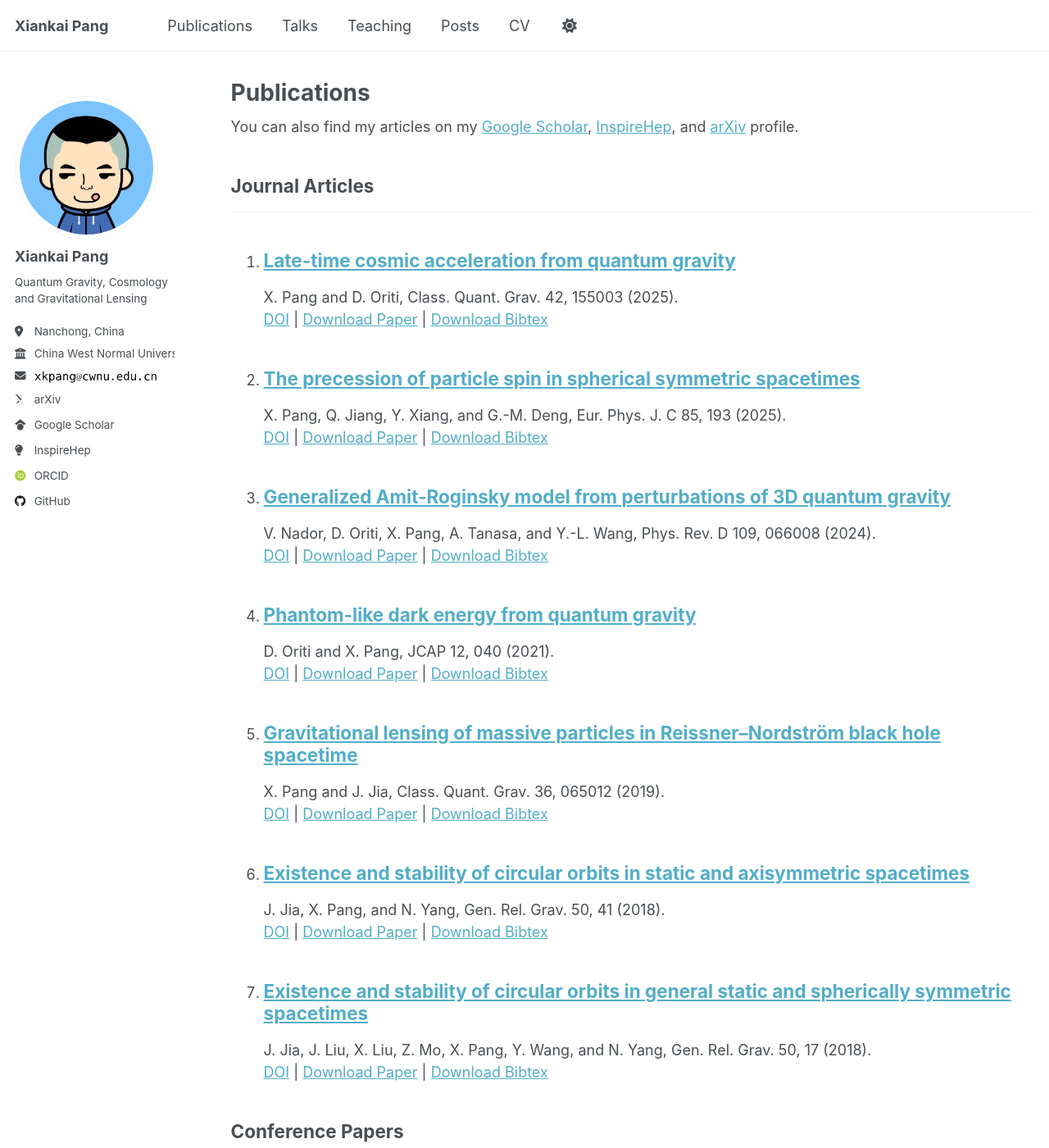
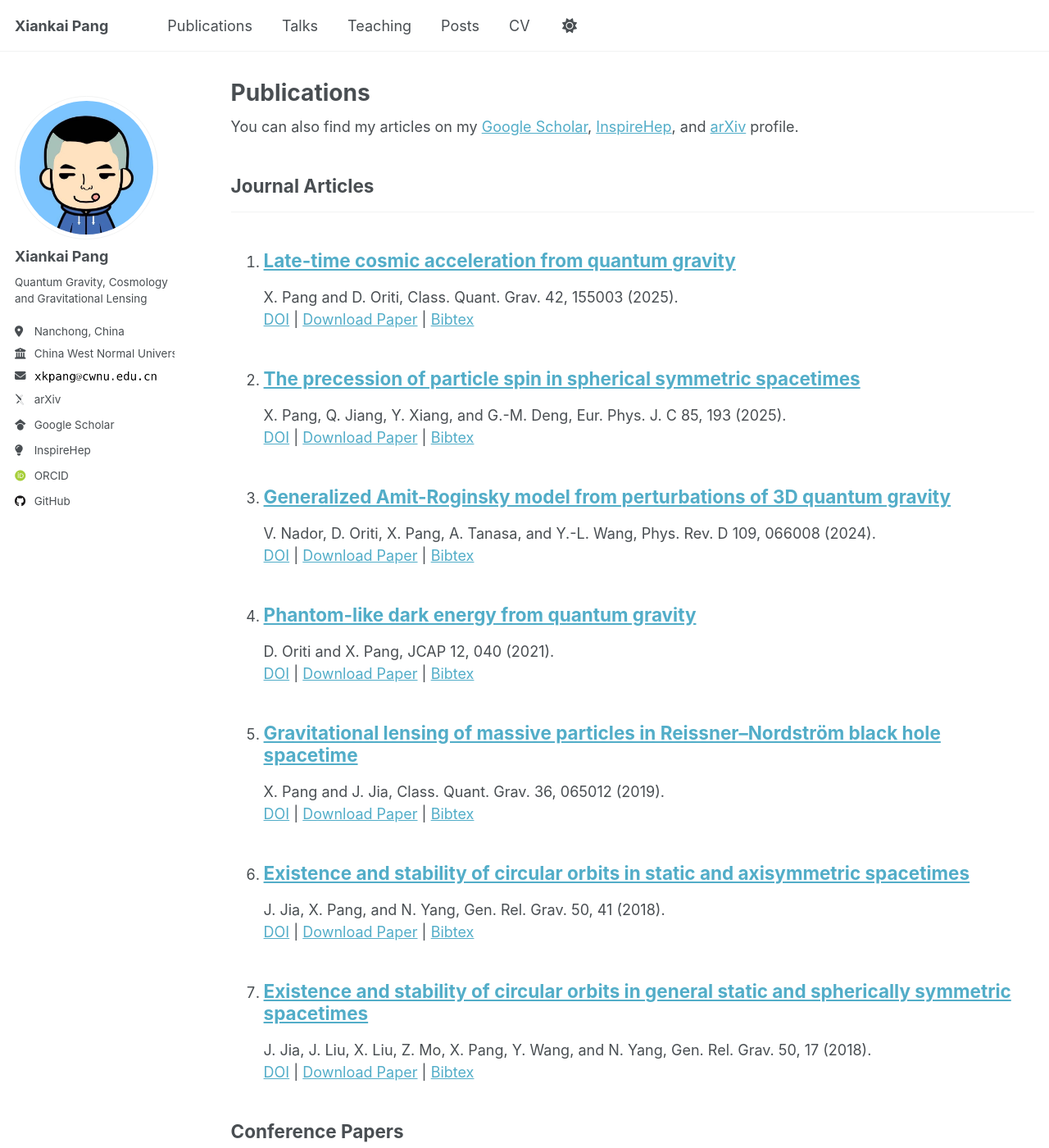
Before and after one commit to NineBeans2/NineBeans2.github.io, a Jekyll site: the page built from _pages/publications.html, in a window 1280 px wide and 1400 px high. Shown: the whole window at 82% size. Built offline with Jekyll 4.4.1, drawn with Linux system fonts in a browser that asks for light colours; some web fonts are replaced; a script that is not in the unit is left out; some of the changed text lies outside the part shown.

Commit message:
download bibtex changed to bibtex

```diff
--- a/_includes/archive-single.html
+++ b/_includes/archive-single.html
@@ -53,33 +53,33 @@
     {% endif %}
 
     {% if post.citation and post.paperurl and post.slidesurl and post.bibtexurl and post.doi %}
-      <p>{{ post.citation }}<br /><a href="{{ post.doi | prepend: "https://doi.org/" }}">DOI</a> | <a href="{{ post.paperurl }}">Download Paper</a> | <a href="{{ post.slidesurl }}">Download Slides</a> | <a href="{{ post.bibtexurl }}">Download Bibtex</a></p>
+      <p>{{ post.citation }}<br /><a href="{{ post.doi | prepend: "https://doi.org/" }}">DOI</a> | <a href="{{ post.paperurl }}">Download Paper</a> | <a href="{{ post.slidesurl }}">Download Slides</a> | <a href="{{ post.bibtexurl }}">Bibtex</a></p>
     {% elsif post.citation and post.paperurl and post.slidesurl %}
       <p>{{ post.citation }}<br /><a href="{{ post.paperurl }}">Download Paper</a> | <a href="{{ post.slidesurl }}">Download Slides</a></p>
     {% elsif post.citation and post.paperurl and post.bibtexurl and post.doi %}
-      <p>{{ post.citation }}<br /><a href="{{ post.doi | prepend: "https://doi.org/" }}">DOI</a> | <a href="{{ post.paperurl }}">Download Paper</a> | <a href="{{ post.bibtexurl }}">Download Bibtex</a></p>
+      <p>{{ post.citation }}<br /><a href="{{ post.doi | prepend: "https://doi.org/" }}">DOI</a> | <a href="{{ post.paperurl }}">Download Paper</a> | <a href="{{ post.bibtexurl }}">Bibtex</a></p>
 	{% elsif post.citation and post.paperurl and post.bibtexurl %}
-      <p>{{ post.citation }}<br /><a href="{{ post.paperurl }}">Download Paper</a> | <a href="{{ post.bibtexurl }}">Download Bibtex</a></p>
+      <p>{{ post.citation }}<br /><a href="{{ post.paperurl }}">Download Paper</a> | <a href="{{ post.bibtexurl }}">Bibtex</a></p>
     {% elsif post.citation and post.paperurl %}
       <p>{{ post.citation }}<br /><a href="{{ post.paperurl }}">Download Paper</a></p>
     {% elsif post.citation and post.slidesurl and post.bibtexurl %}
-      <p>{{ post.citation }}<br /><a href="{{ post.slidesurl }}">Download Slides</a> | <a href="{{ post.bibtexurl}}">Download Bibtex</a></p>
+      <p>{{ post.citation }}<br /><a href="{{ post.slidesurl }}">Download Slides</a> | <a href="{{ post.bibtexurl}}">Bibtex</a></p>
     {% elsif post.citation and post.slidesurl %}
       <p>{{ post.citation }}<br /><a href="{{ post.slidesurl }}">Download Slides</a></p>
     {% elsif post.citation and post.bibtexurl %}
-      <p>{{ post.citation }}<br /><a href="{{ post.bibtexurl }}">Download Bibtex</a></p>
+      <p>{{ post.citation }}<br /><a href="{{ post.bibtexurl }}">Bibtex</a></p>
     {% elsif post.citation %}
       <p>{{ post.citation }}</p>
     {% elsif post.paperurl and post.bibtexurl %}
-      <p><a href=" {{ post.paperurl }} ">Download Paper</a> | <a href="{{ post.bibtexurl }}">Download Bibtex</a></p>
+      <p><a href=" {{ post.paperurl }} ">Download Paper</a> | <a href="{{ post.bibtexurl }}">Bibtex</a></p>
     {% elsif post.paperurl %}
       <p><a href=" {{ post.paperurl }} ">Download Paper</a></p>
     {% elsif post.slidesurl and post.bibtexurl %}
-      <p><a href="{{ post.slidesurl }}">Download Slides</a> | <a href="{{ post.bibtexurl }}">Download Bibtex</a></p>
+      <p><a href="{{ post.slidesurl }}">Download Slides</a> | <a href="{{ post.bibtexurl }}">Bibtex</a></p>
     {% elsif post.slidesurl %}
       <p><a href="{{ post.slidesurl }}">Download Slides</a></p>
     {% elsif post.bibtexurl %}
-      <p><a href="{{ post.bibtexurl }}">Download Bibtex</a></p>
+      <p><a href="{{ post.bibtexurl }}">Bibtex</a></p>
     {% endif %}
 
   </article>
```
Also changed, not shown: _layouts/single.html (+8 -8 lines).
